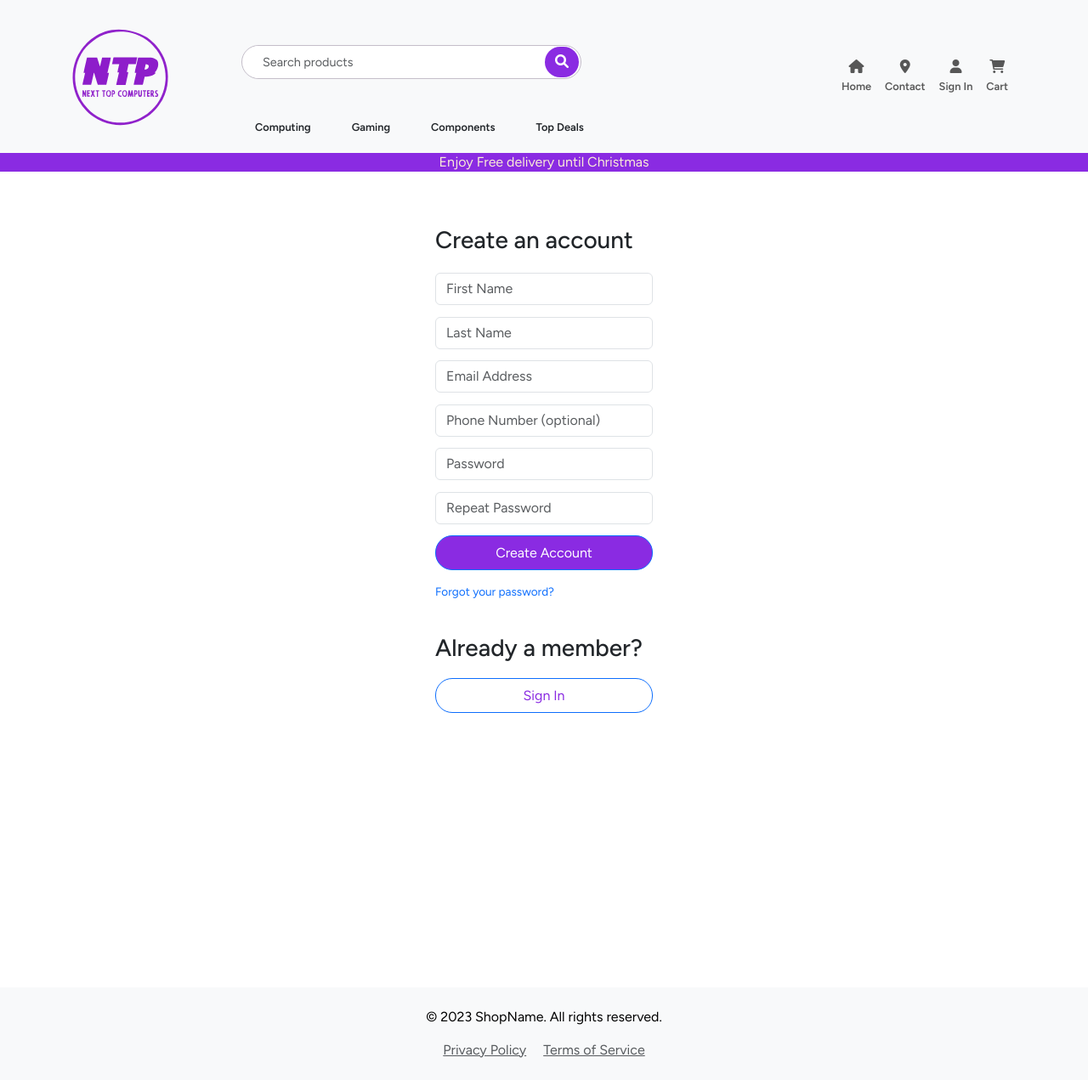
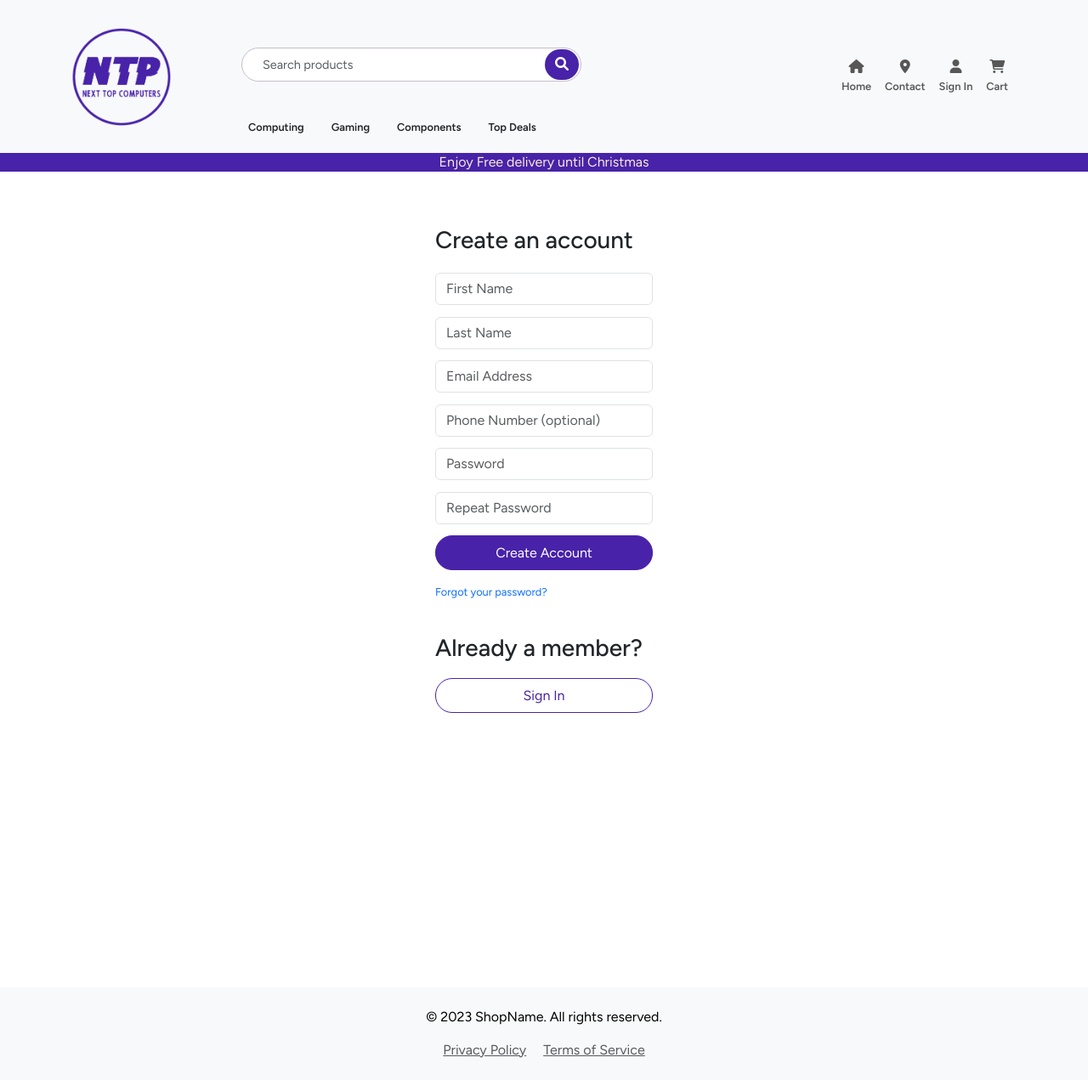
Before and after one commit to Bonzay993/NextTopComputers, a Flask app: page /register in a window 1280 px wide. Shown: the whole page at 85% size. Run offline with Flask 3, Linux system fonts and the light colour scheme; some libraries are stand-ins or nearby versions.

Commit message:
Fixed the brand logo incorrect spacing plus changed the overall color

```diff
--- a/static/style.css
+++ b/static/style.css
@@ -80,8 +80,8 @@ main{
 .nav-search-button{
     z-index:20;
     border-radius:20px;
-    background-color:blueviolet;
-    border: 0px solid blueviolet;
+    background-color:#4822a8;
+    border: 0px solid #4822a8;
     color:white;
 }
 
@@ -127,7 +128,7 @@ main{
 }
 
 .under-navbar{
-    background-color: blueviolet;
+    background-color: #4822a8;
     text-align: center;
     color:antiquewhite;
 }
@@ -137,10 +138,15 @@ main{
     justify-content: right;
 }
 
-.navbar-brand {
-    width: 120px;
+.navbar-brand{
+    width:120px;
+}
+
+.navbar-brand-img {
+    width:120px;
     display:block;
     object-fit:contain;
+
 }
 
 .navbar-toggler{
@@ -178,15 +184,15 @@ main{
     font-weight: 550;
 }
 
-.nav-link {
-    padding: 0.5rem 1rem;
+.nav-category {
+    padding: 0.3rem 0.5rem;
     margin: 0;
     transition: all 0.3s ease;
     width: auto;
     position: relative; /* Ensure the ::after element is positioned relative to the nav-link */
 }
 
-.nav-link::after {
+.nav-category::after {
     content: ''; /* Create the underline with no text */
     position: absolute; /* Position it absolutely inside the nav-link */
     left: 10%;
@@ -311,19 +321,20 @@ main{
     width: 100%;
     border-radius: 20px;
     padding: 3%;
+    border-color:#4822a8 !important;
+
+
 }
 
 .sign-in-btn {
-    background-color: blueviolet;
-    border-style: 2px solid blueviolet;
+    background-color: #4822a8;
 }
 
 .sign-in-btn:hover,
 .sign-in-btn:focus,
 .sign-in-btn:active,
 .sign-in-btn.show {
-    background-color: rgb(160, 80, 235) !important;
-    border-style: 2px solid blueviolet !important;
+    background-color: #9a82d5  !important;
 }
 
 .text-under-email-field {
@@ -332,13 +343,13 @@ main{
 }
 
 .create-account-btn {
-    color: blueviolet;
+    color: #4822a8 ;
     background-color: white;
-    border-style: 2px solid blueviolet;
+    border-style: 2px solid #4822a8 ;
 }
 
 .create-account-btn:hover {
-    background-color: rgb(160, 80, 235) !important;
+    background-color: #4822a8 !important;
 }
 
 .not-registered-container,
@@ -352,7 +363,7 @@ main{
 .return-to-sign-in,
 .forgot-password {
     text-decoration: none;
-    font-size: 85%;
+    font-size: 80%;
 }
 
 /* Validation */
--- a/templates/base.html
+++ b/templates/base.html
@@ -22,9 +22,9 @@
 
       <!-- Brand Name -->
 
-       <div class="d-flex flex-column col-2 ms-auto">
-         <a href="{{ url_for('get_base') }}">
-          <img src="../static/img/ntp-logo-pink.svg" class="navbar-brand" alt="Logo">
+       <div class="d-flex flex-column col-2 ms-auto navbar-brand-container">
+         <a class="navbar-brand" href="{{ url_for('get_base') }}">
+          <img src="../static/img/ntp-logo-violet.png" class="navbar-brand-img" alt="Logo">
          </a>
        </div>
 
@@ -46,10 +46,10 @@
           <!-- Categories Section Under ShopName, Left-Aligned -->
           <div class="bg-light category-container d-flex col-9">
             <div class="container  category-links ">
-              <a class="nav-link" href="{{ url_for('get_desktops') }}">Computing</a>
-              <a class="nav-link" href="#">Gaming</a>
-              <a class="nav-link" href="#">Components</a>
-              <a class="nav-link" href="#">Top Deals</a>
+              <a class="nav-link nav-category" href="{{ url_for('get_desktops') }}">Computing</a>
+              <a class="nav-link nav-category" href="#">Gaming</a>
+              <a class="nav-link nav-category" href="#">Components</a>
+              <a class="nav-link nav-category" href="#">Top Deals</a>
             </div>
           </div>
 
```
Also changed, not shown: other parts of static/style.css (+14 -9 lines), static/img/ntp-logo-violet.png (added).
